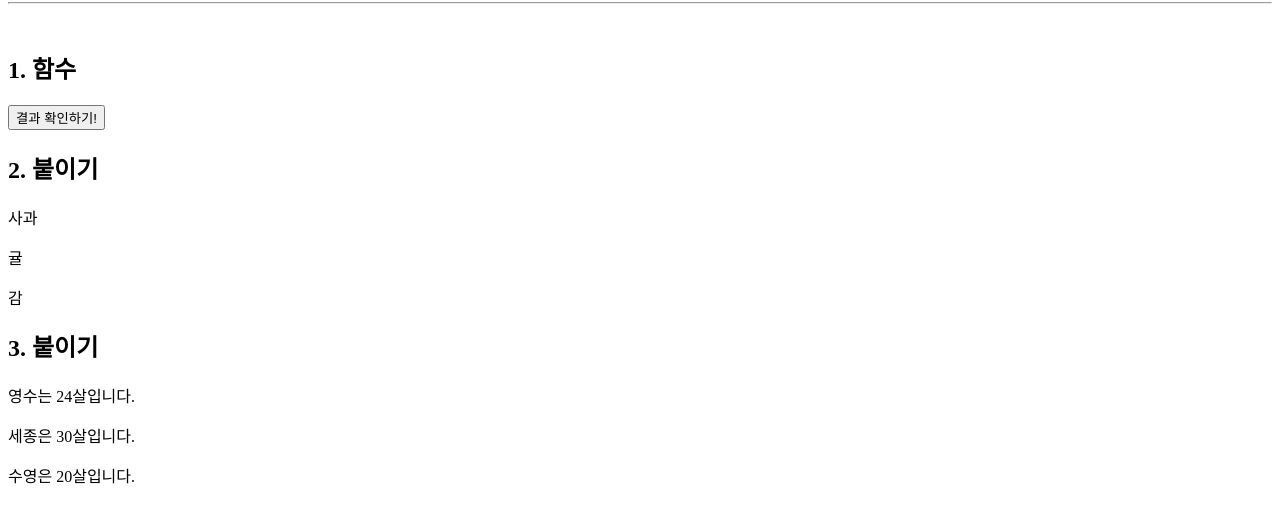
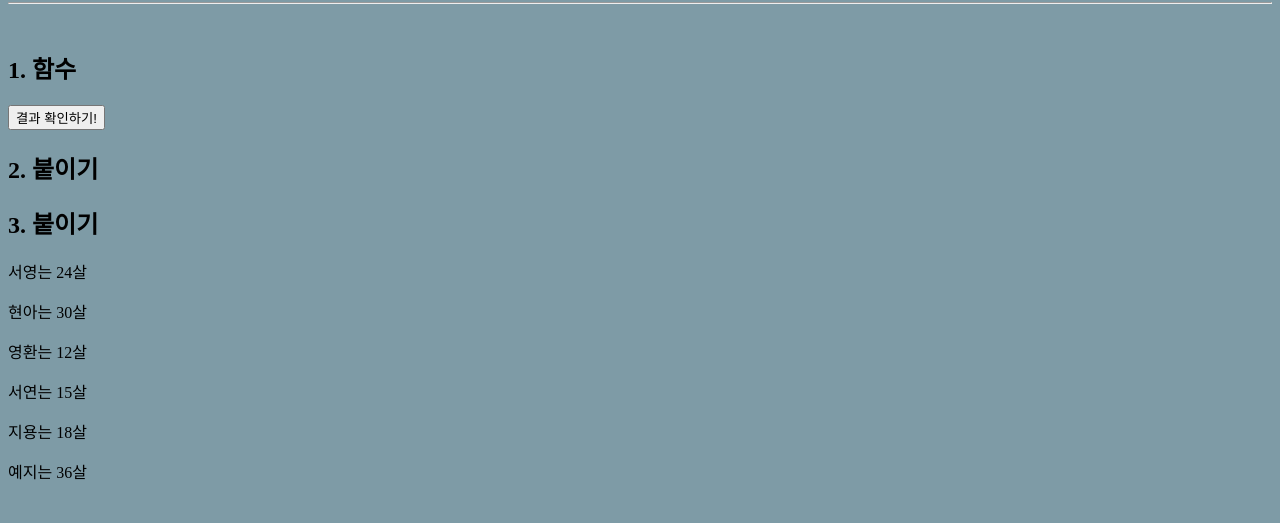
Before and after one commit to BlueStrobus/Sparta_Node.Js_7, a plain HTML site: page 사전교육/웹개발/기초강의/spartaflix&Js/prac_2.html in a window 1280 px wide. Both pictures are taken after a click on the button "결과 확인하기!". Shown: the part 87-610 px from the top of the page. Drawn offline with nearby package versions, Linux system fonts and the light colour scheme.

Commit message:
Update prac_2.html

```diff
--- a/사전교육/웹개발/기초강의/spartaflix&Js/prac_2.html
+++ b/사전교육/웹개발/기초강의/spartaflix&Js/prac_2.html
@@ -5,10 +5,30 @@
     <title>자바스크립트 문법 연습하기!</title>
     <script src="https://ajax.googleapis.com/ajax/libs/jquery/3.4.1/jquery.min.js"></script>
 </head>
+<style>
+    body {
+        background-color: rgb(126, 155, 166)
+    }
+</style>
 <script>
+    let people = [
+        { 'name': '서영', 'age': 24 },
+        { 'name': '현아', 'age': 30 },
+        { 'name': '영환', 'age': 12 },
+        { 'name': '서연', 'age': 15 },
+        { 'name': '지용', 'age': 18 },
+        { 'name': '예지', 'age': 36 }
+    ];
+
     function checkResult() {
+        $('#q1').empty();
+        $('#q2').empty();
 
-    }
+        people.forEach((person) => {
+            let temp_html_2 = `<p>${person.name}는 ${person.age}살</p>`;  // 각 사람의 정보를 표시하는 템플릿
+            $('#q2').append(temp_html_2);  // 각 사람에 대한 HTML 추가
+        });
+    };
 </script>
 
 <body>
```
